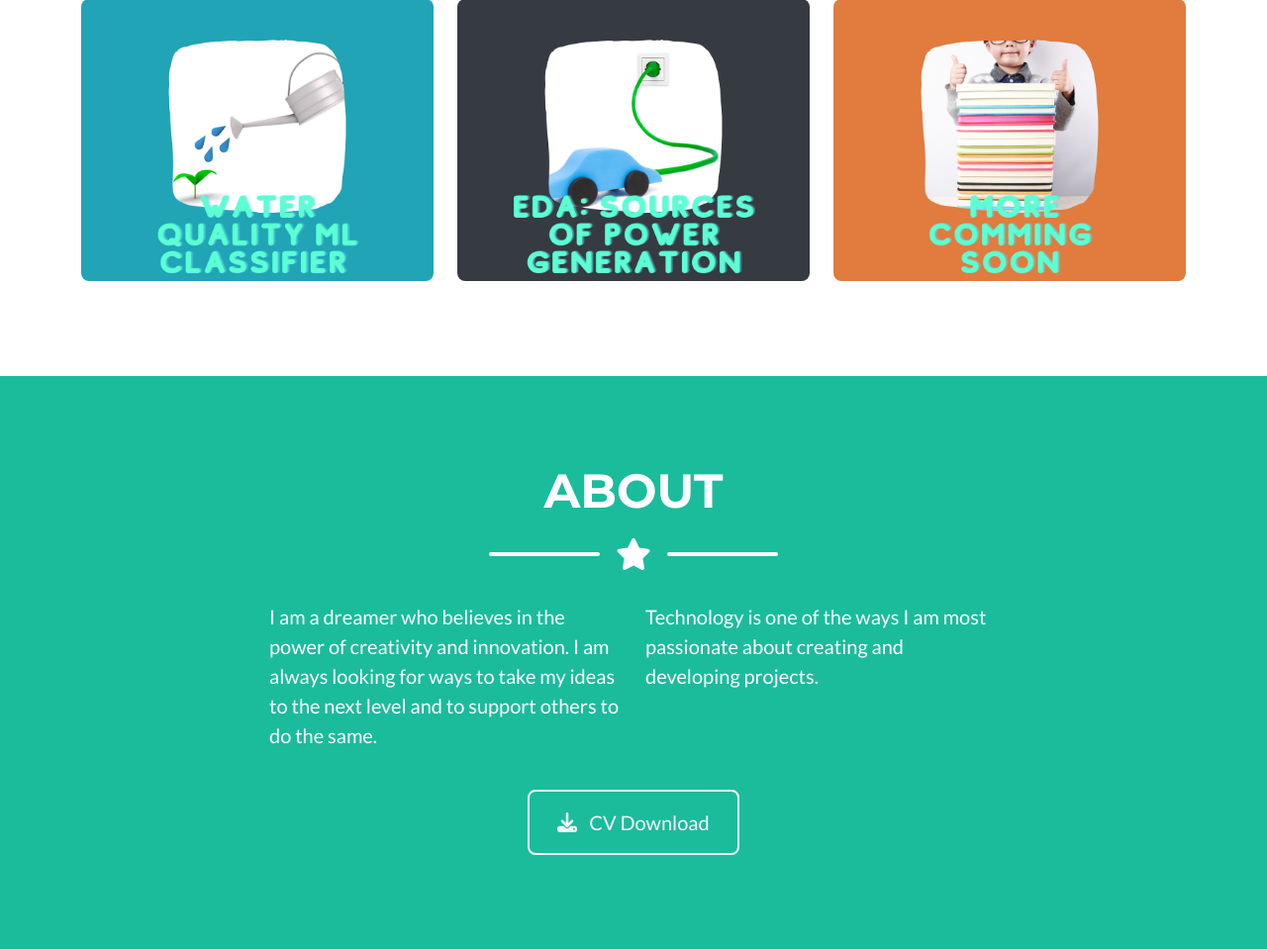
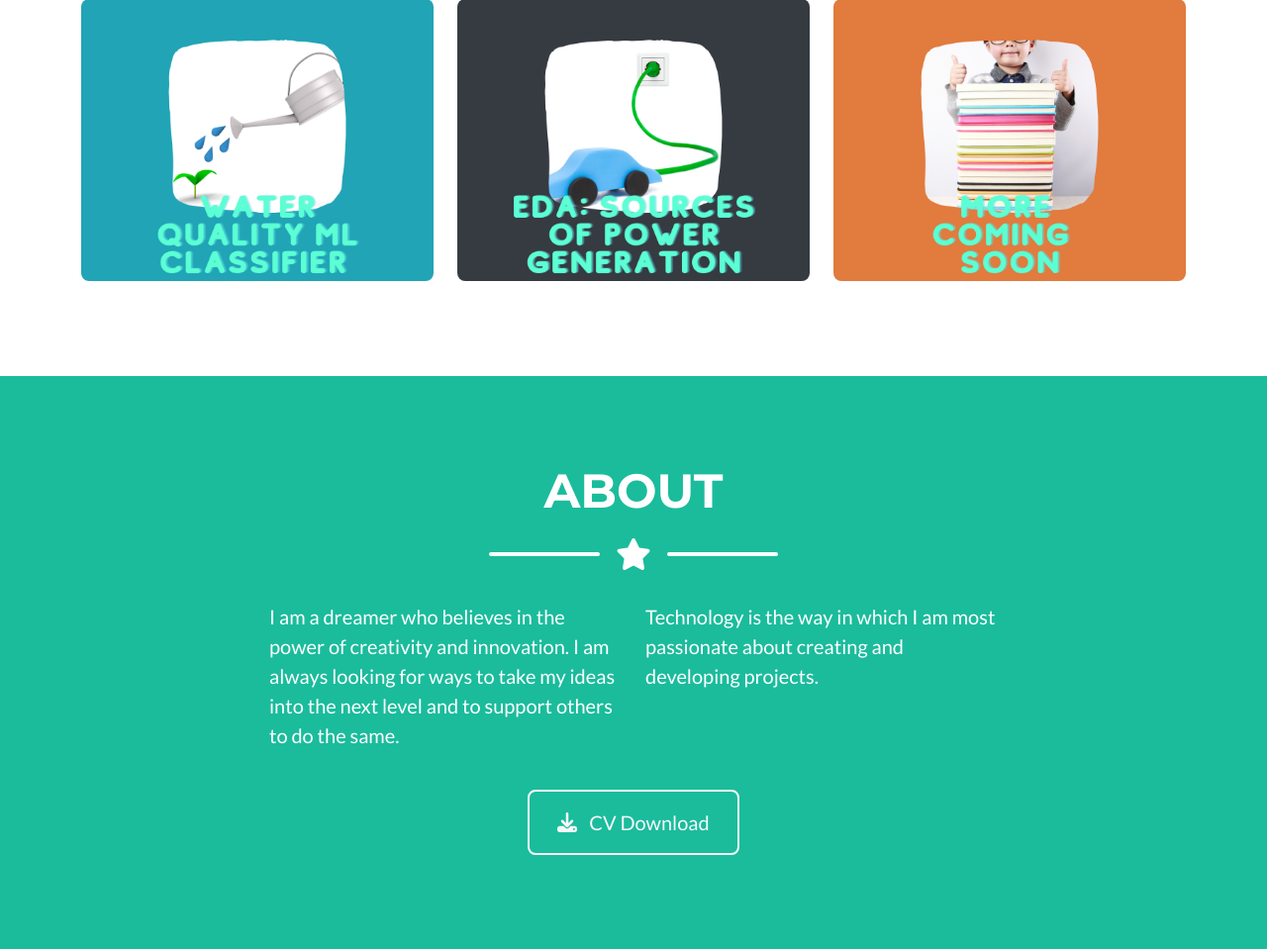
Before and after one commit to mcarlagg17/MCGG-PortfolioWeb, a Flask app: page / in a window 1280 px wide. Shown: the part 1330-2289 px from the top of the page at 99% size. Run offline with Flask 2, Linux system fonts and the light colour scheme; some libraries are stand-ins or nearby versions.

Commit message:
img and index modified

```diff
--- a/templates/index.html
+++ b/templates/index.html
@@ -134,8 +134,8 @@
                 </div>
                 <!-- About Section Content-->
                 <div class="row">
-                    <div class="col-lg-4 ms-auto"><p class="lead">I am a dreamer who believes in the power of creativity and innovation. I am always looking for ways to take my ideas to the next level and to support others to do the same. </p></div>
-                    <div class="col-lg-4 me-auto"><p class="lead">Technology is one of the ways I am most passionate about creating and developing projects.</p></div>
+                    <div class="col-lg-4 ms-auto"><p class="lead">I am a dreamer who believes in the power of creativity and innovation. I am always looking for ways to take my ideas into the next level and to support others to do the same. </p></div>
+                    <div class="col-lg-4 me-auto"><p class="lead">Technology is the way in which I am most passionate about creating and developing projects.</p></div>
                 </div>
                 <!-- About Section Button-->
                 <div class="text-center mt-4">
@@ -242,7 +242,7 @@
                     <div class="col-lg-4">
                         <h4 class="text-uppercase mb-4">About this</h4>
                         <p class="lead mb-0">
-                            I hope you enjoy this first version of the portfolio.
+                            I hope you enjoy the first version of the portfolio.
                         </p>
                     </div>
                 </div>
@@ -423,7 +423,7 @@
                             <div class="row justify-content-center">
                                 <div class="col-lg-8">
                                     <!-- Portfolio Modal - Title-->
-                                    <h2 class="portfolio-modal-title text-secondary text-uppercase mb-0">Comming soon</h2>
+                                    <h2 class="portfolio-modal-title text-secondary text-uppercase mb-0">Coming soon</h2>
                                     <!-- Icon Divider-->
                                     <div class="divider-custom">
                                         <div class="divider-custom-line"></div>
```
Also changed, not shown: static/img/portfolio/11.png.
